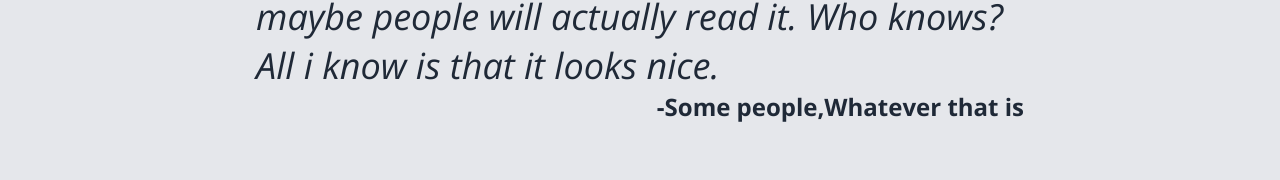
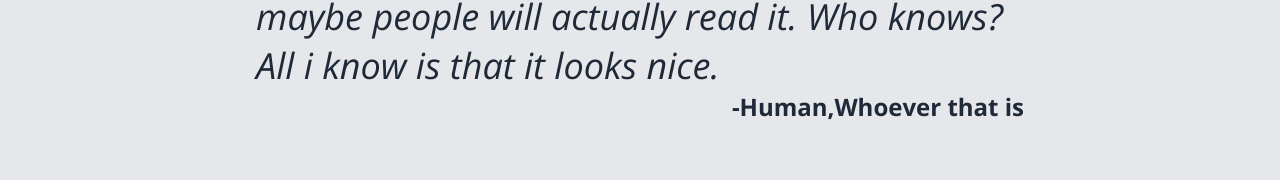
Before and after one commit to eka-septian/landing-page, a plain HTML site: page index.html in a window 1280 px wide. Shown: the part 1201-1381 px from the top of the page. Drawn offline with nearby package versions, Linux system fonts and the light colour scheme.

Commit message:
Minor changes

```diff
--- a/index.html
+++ b/index.html
@@ -54,7 +54,7 @@
 
     <div class="sectionThree">
       <div class="quote">This is an inspiring quote, or a testimonial from a customer. Maybe it's just filling up space, or maybe people will actually read it. Who knows? All i know is that it looks nice.</div>
-      <div class="author">-Some people,Whatever that is</div>
+      <div class="author">-Human,Whoever that is</div>
     </div>
 
     <div class="sectionFour">
--- a/style.css
+++ b/style.css
@@ -147,6 +147,7 @@ body {
 
 button {
   border: 2px solid white;
+  flex-shrink: 0;
 }
 
 .call {
```
